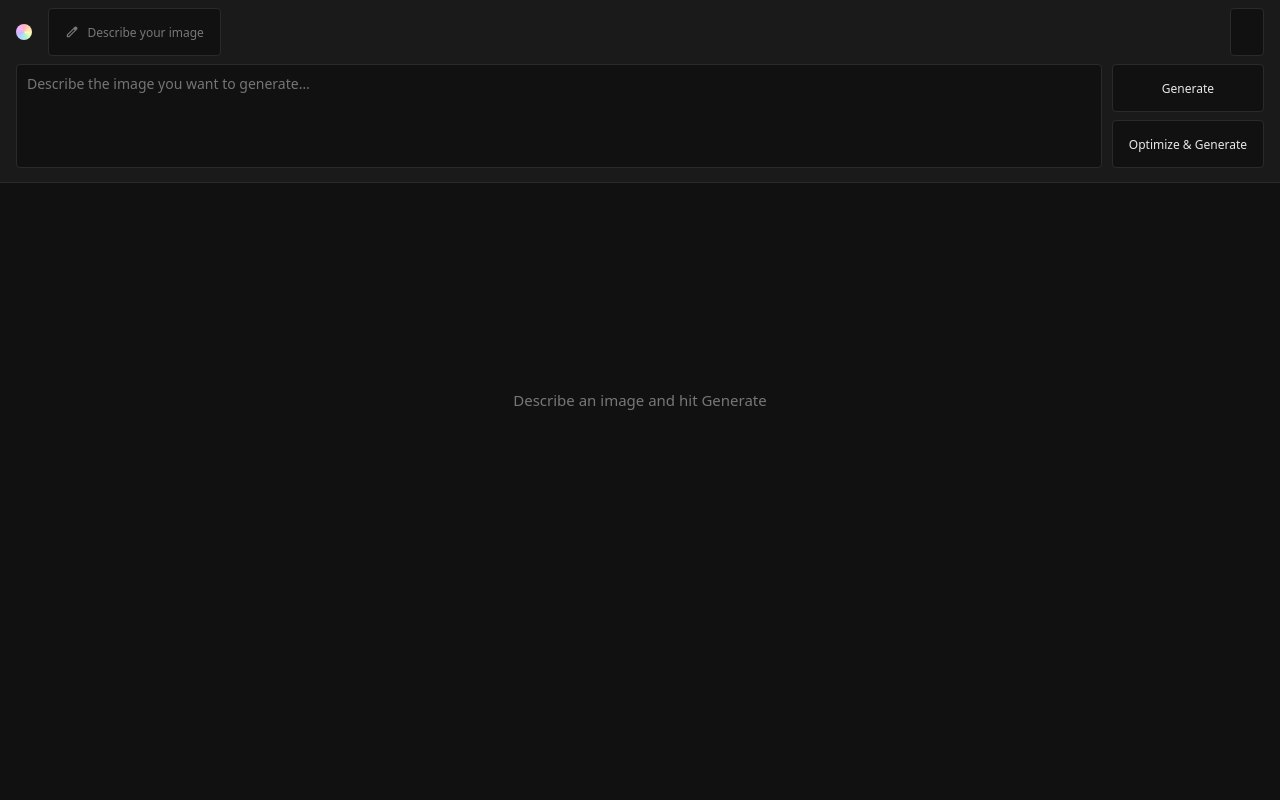
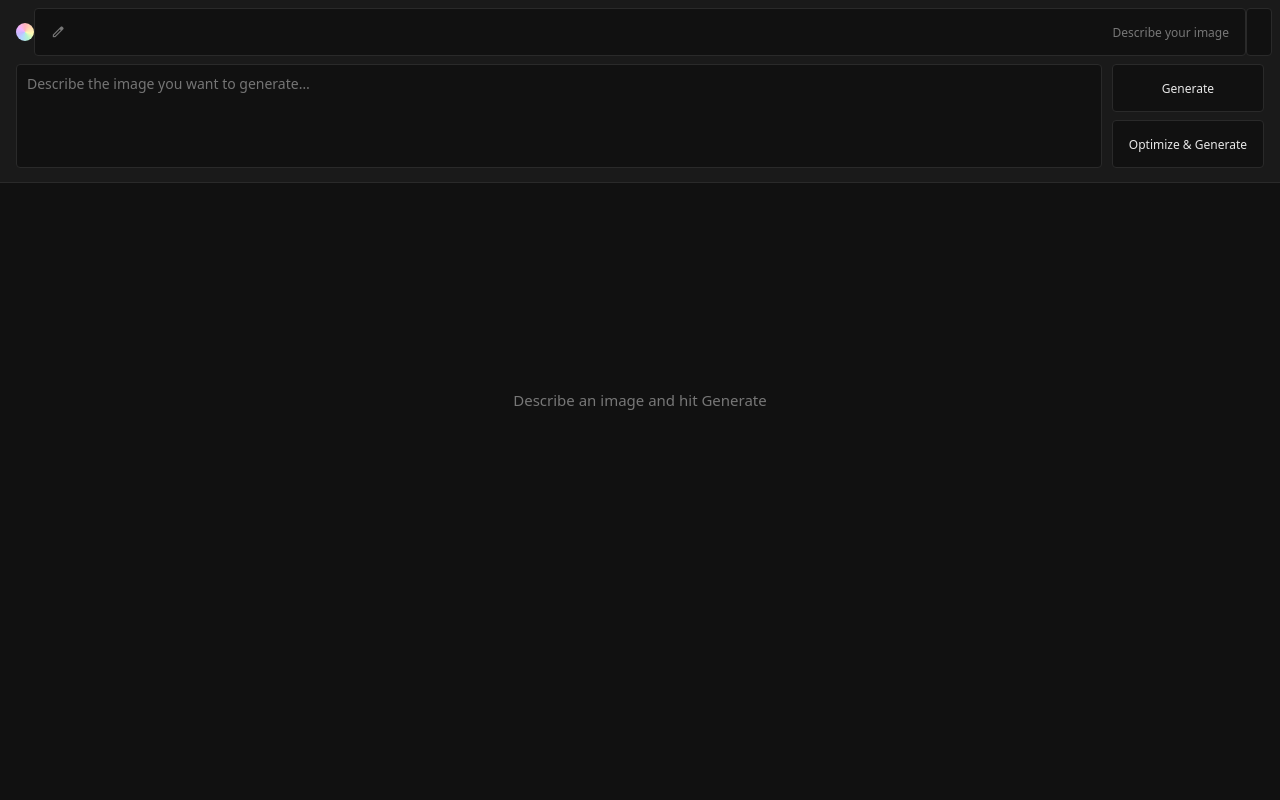
Before and after one commit to t4ckermann/LoCanva, a Flask app: page / in a window 1280 px wide. Run offline with Flask 3, Linux system fonts and the light colour scheme.

Commit message:
feat: enhance UI with theme variables and improve message styling

```diff
--- a/static/css/style.css
+++ b/static/css/style.css
@@ -35,7 +35,7 @@
     --text: #e8e8e8;
     --text-muted: #777;
     --accent: #c9b8ff;
-    --overlay-bg: rgb(17 17 17 / 100%);
+    --overlay-bg: rgb(17 17 17 / 85%);
     --blocked-bg: #1f1410;
     --blocked-border: #4a2a1a;
     --blocked-text: #f5a97f;
@@ -52,7 +52,7 @@
     --text: #1a1a1a;
     --text-muted: #888;
     --accent: #7c5cbf;
-    --overlay-bg: rgb(245 245 245 / 100%);
+    --overlay-bg: rgb(245 245 245 / 85%);
     --blocked-bg: #fff4ec;
     --blocked-border: #e8b08a;
     --blocked-text: #b05a20;
@@ -194,17 +194,18 @@ html, body {
 
 .logo {
     flex-shrink: 0;
-    width: 16px;
-    height: 16px;
+    width: 18px;
+    height: 18px;
     border-radius: 50%;
     background: conic-gradient(
         #ffb3ba, #ffd9b3, #fffbb3, #b3f5cc,
         #b3d9ff, #c9b8ff, #f5b3ff, #ffb3ba
     );
-    margin:0 16px;
+    margin-left: 16px;
 }
 
 .prompt-toggle {
+    flex: 1;
     display: flex;
     align-items: center;
     justify-content: space-between;
@@ -226,9 +227,9 @@ html, body {
 }
 
 #theme-toggle {
-    position: absolute;
-    right: 16px;
-    top: 8px;
+    flex-shrink: 0;
+    padding: 6px 12px;
+    margin-right: 8px;
     font-size: 15px;
     line-height: 1;
 }
```
